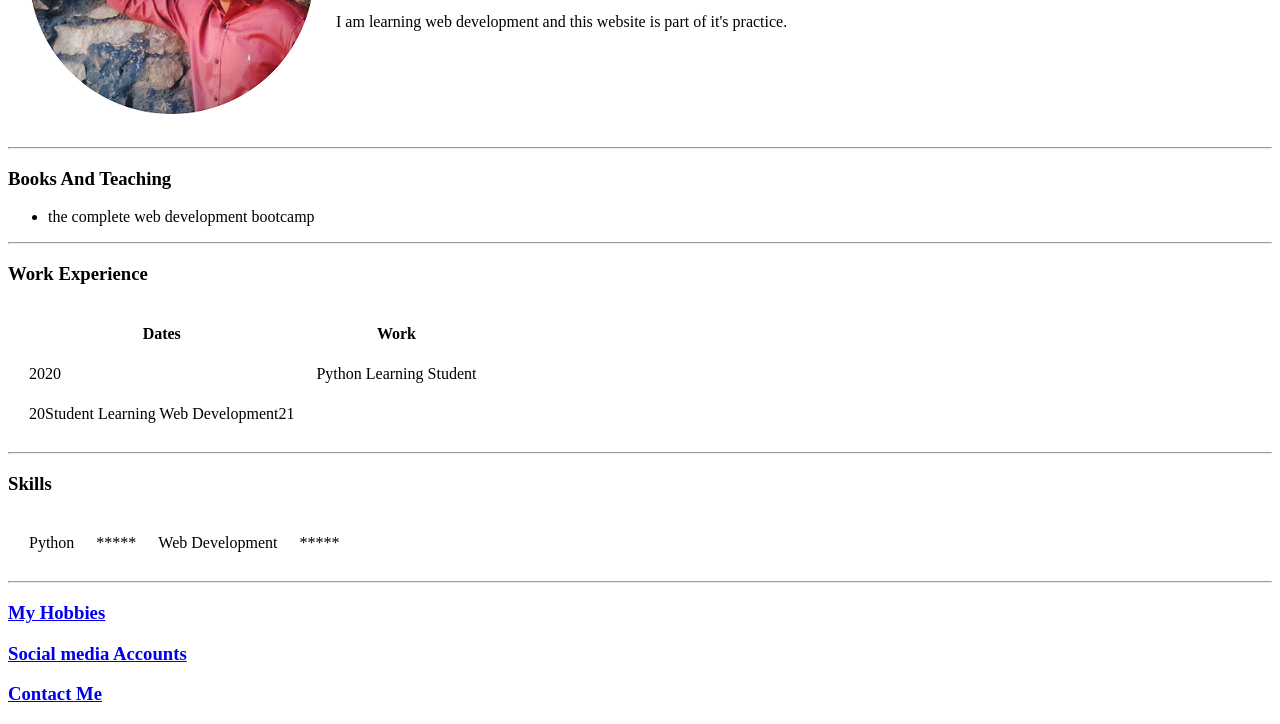
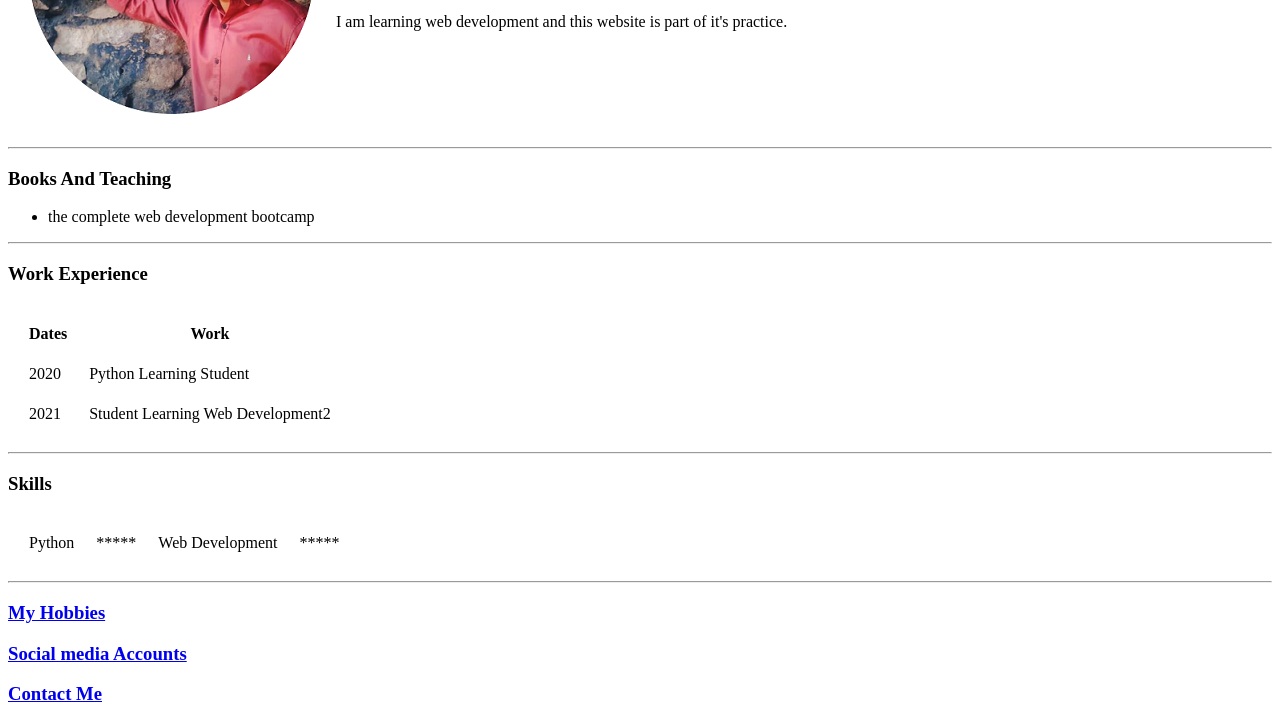
Before and after one commit to MrunmayMete/Resume, a plain HTML site: page index.html in a window 1280 px wide. Shown: the part 200-924 px from the top of the page. Drawn offline with Linux system fonts and the light colour scheme.

Commit message:
Update index.html

```diff
--- a/index.html
+++ b/index.html
@@ -37,8 +37,8 @@
         <td>Python Learning Student</td>
       </tr>
       <tr>
-        <td>20Student Learning Web Development21</td>
-        <td></td>
+        <td>2021</td>
+        <td>Student Learning Web Development2</td>
       </tr>
     </tbody>
   </table>
```
